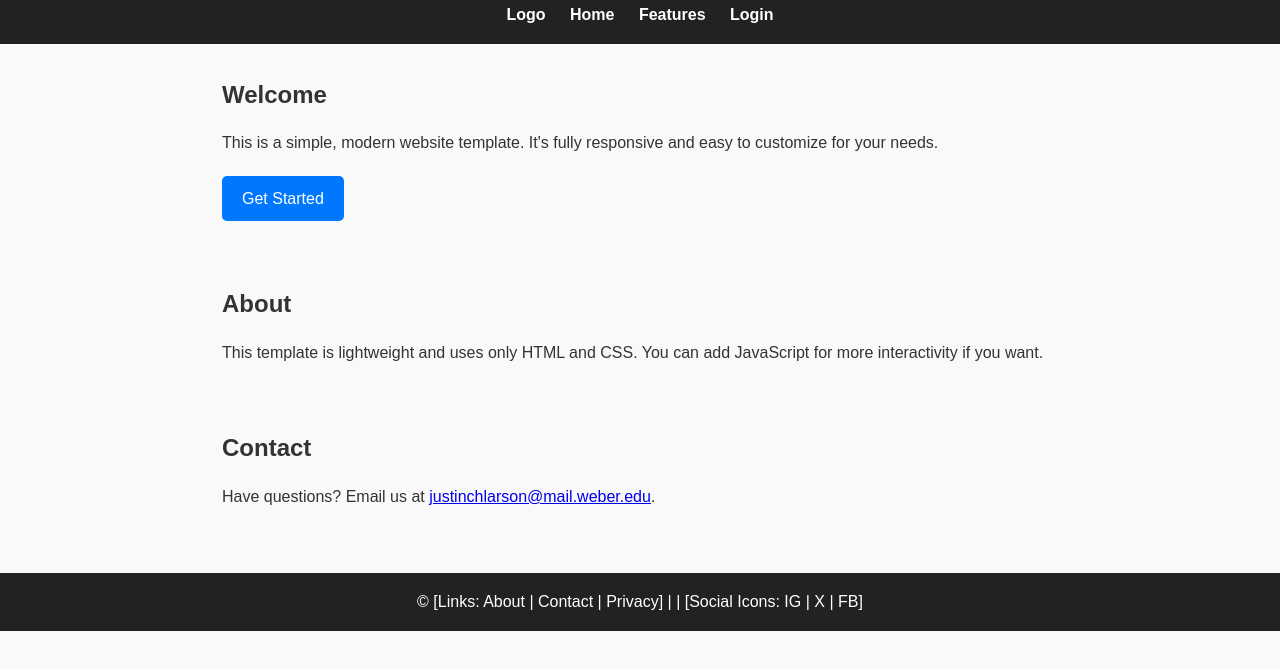
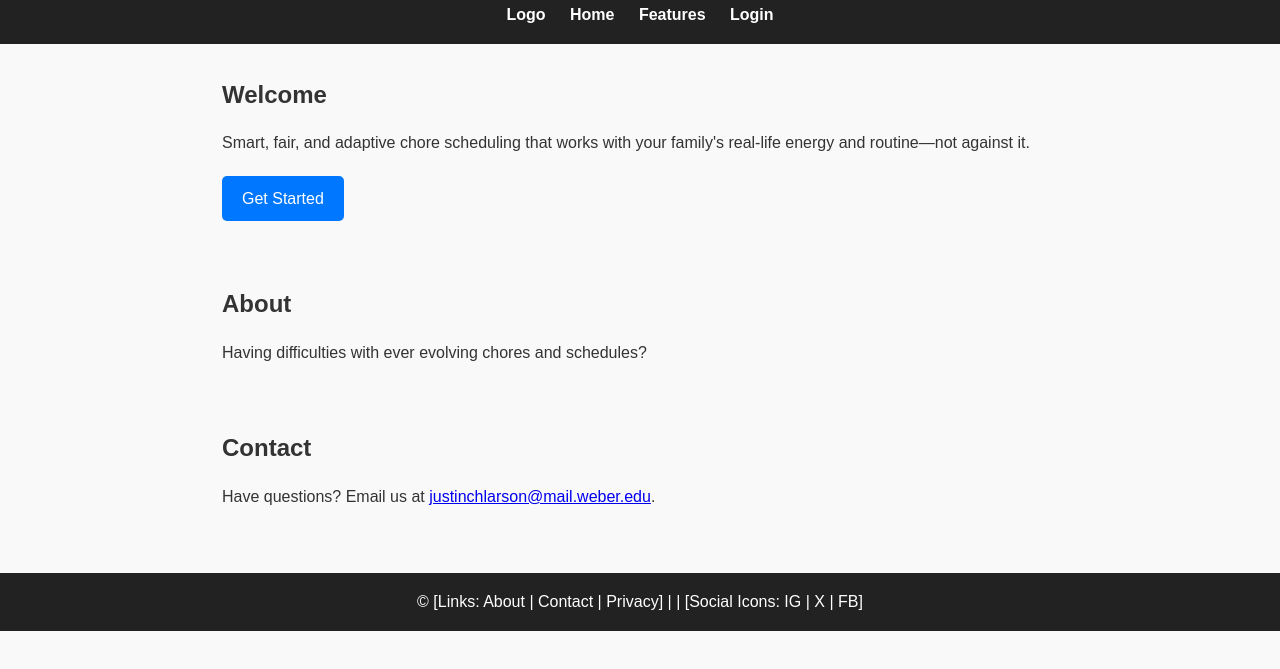
Before and after one commit to jtchlarson/CS1030final, a plain HTML site: page index.html in a window 1280 px wide. Shown: the part 81-750 px from the top of the page. Drawn offline with Linux system fonts and the light colour scheme.

Commit message:
verbiage

```diff
--- a/index.html
+++ b/index.html
@@ -95,13 +95,13 @@
 
   <section id="home">
     <h2>Welcome</h2>
-    <p>This is a simple, modern website template. It's fully responsive and easy to customize for your needs.</p>
+    <p>Smart, fair, and adaptive chore scheduling that works with your family's real-life energy and routine—not against it.</p>
     <a href="#contact" class="btn">Get Started</a>
   </section>
 
   <section id="about">
     <h2>About</h2>
-    <p>This template is lightweight and uses only HTML and CSS. You can add JavaScript for more interactivity if you want.</p>
+    <p>Having difficulties with ever evolving chores and schedules?</p>
   </section>
 
   <section id="contact">
```
